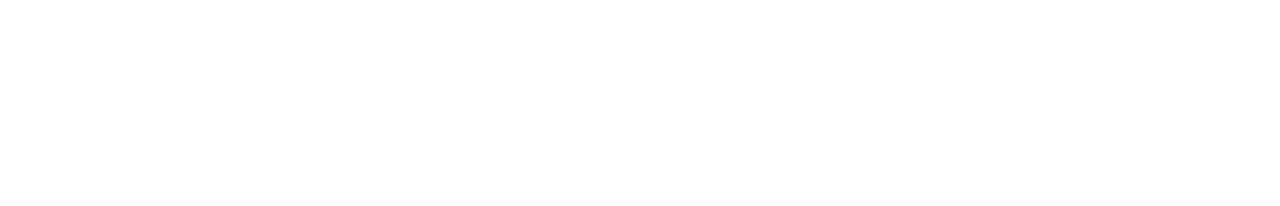
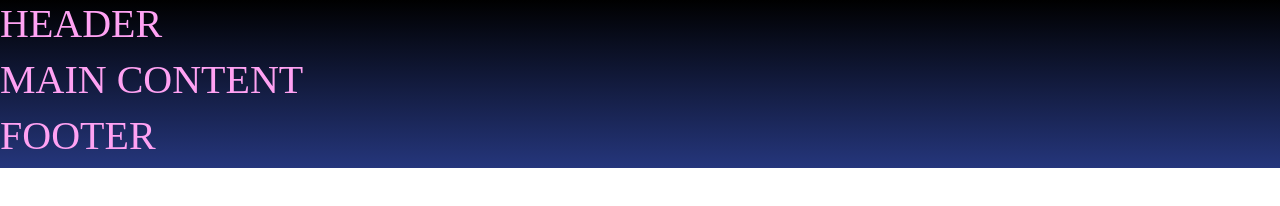
Before and after one commit to arielend/PF-EndrizziNestor, a plain HTML site: page index.html in a window 1280 px wide. Drawn offline with nearby package versions, Linux system fonts and the light colour scheme; a web font is replaced by a local one.

Commit message:
Creada estructura básica del index

```diff
--- a/css/styles.css
+++ b/css/styles.css
@@ -0,0 +1,11 @@
+*{
+    margin: 0;
+    padding: 0;
+}
+
+body{
+    background-image: linear-gradient(to bottom, #000000, #25367c);
+    background-repeat: no-repeat;
+    font-family: "adobe-garamond-pro", serif;
+    color: #FFA2F3;
+}
--- a/index.html
+++ b/index.html
@@ -5,25 +5,36 @@
     <meta http-equiv="X-UA-Compatible" content="IE=edge">
     <meta name="viewport" content="width=device-width, initial-scale=1.0">
 
-    <!-- CDN Bootstrap v 5.3 -->
+    <!-- CDN Bootstrap 5.3 -->
+    <link href="https://cdn.jsdelivr.net/npm/bootstrap@5.3.0-alpha3/dist/css/bootstrap.min.css" rel="stylesheet" integrity="sha384-KK94CHFLLe+nY2dmCWGMq91rCGa5gtU4mk92HdvYe+M/SXH301p5ILy+dN9+nJOZ" crossorigin="anonymous">
 
-    <!-- Google Fonts - Adobe Garamond Pro -->
+    <!-- Fuente Adobe - Garamond Pro -->
+    <link rel="stylesheet" href="https://use.typekit.net/sbp3cbg.css">
 
     <!-- Hoja de estilos personalizada -->
+    <link rel="stylesheet" href="css/styles.css">
 
     <link rel="shortcut icon" href="img/favicon.png" type="image/x-icon">
 
-    <title>Document</title>
+    <title>Coldplay Argentina</title>
 </head>
+
 <body>
 
     <header>
-
+        <h1>HEADER</h1>
     </header>
 
+    <main>
+        <h1>MAIN CONTENT</h1>
+    </main>
+
     <footer>
+        <h1>FOOTER</h1>
+    </footer>
 
-    </footer>
+    <!-- Script Bootstrap 5.3 -->
+    <script src="https://cdn.jsdelivr.net/npm/bootstrap@5.3.0-alpha3/dist/js/bootstrap.bundle.min.js" integrity="sha384-ENjdO4Dr2bkBIFxQpeoTz1HIcje39Wm4jDKdf19U8gI4ddQ3GYNS7NTKfAdVQSZe" crossorigin="anonymous"></script>
 
 </body>
 </html>
```
Also changed, not shown: img/favicon2.png (added), img/favicon3.png (added), img/favicon4.png (added), img/favicon5.png (added).
